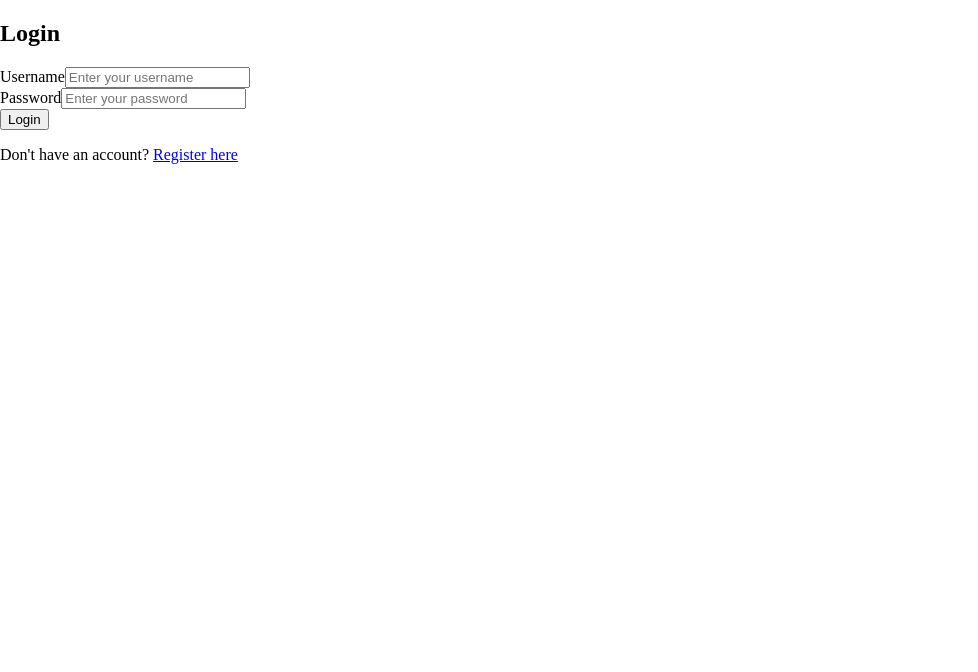
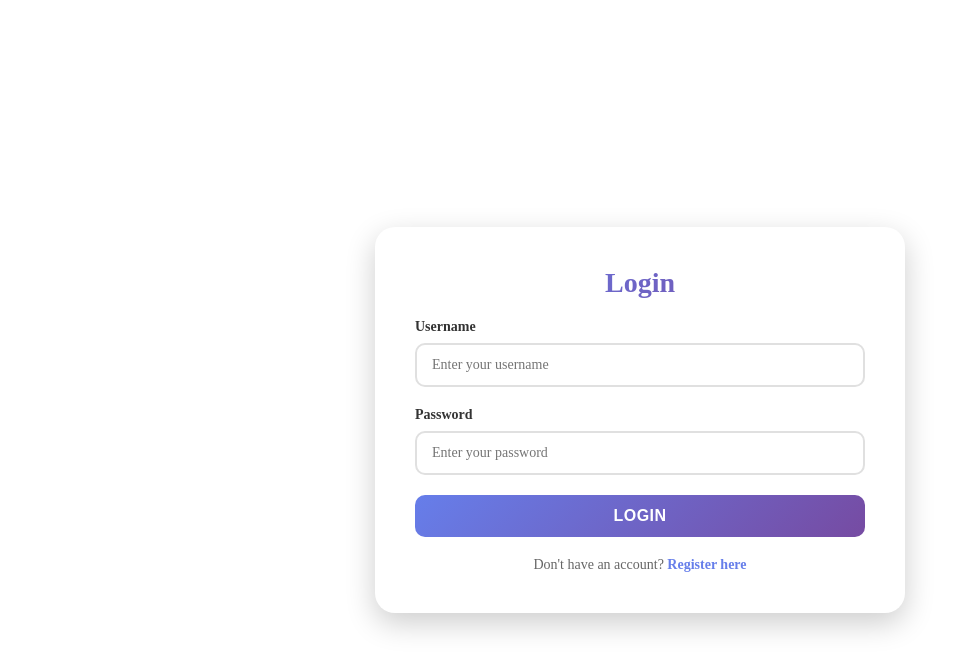
Before and after one commit to pvilaivanh/environmental-dashboard, a React (Vite) app: page / in a window 1280 px wide. Shown: the top 672 px of the page, without its empty margins (0-978 px from the left). Built offline with nearby package versions, Linux system fonts and the light colour scheme.

Commit message:
updated styling for login and register page

```diff
--- a/src/pages/Pages.css
+++ b/src/pages/Pages.css
@@ -198,6 +198,172 @@
   margin-top: 20px;
 }
 
+/* Login & Register Form Styles */
+.auth-container {
+  display: flex;
+  justify-content: center;
+  align-items: center;
+  min-height: 100vh;
+  padding: 20px;
+  background: white;
+}
+
+.dark-mode .auth-container {
+  background: #333;
+}
+
+.auth-form {
+  background: white;
+  border-radius: 20px;
+  padding: 40px;
+  box-shadow: 0 10px 30px rgba(0, 0, 0, 0.2);
+  width: 100%;
+  max-width: 450px;
+  display: flex;
+  flex-direction: column;
+  gap: 20px;
+}
+
+.dark-mode .auth-form {
+  background: #2a2a2a;
+  box-shadow: 0 10px 30px rgba(0, 0, 0, 0.5);
+  color: white;
+}
+
+.auth-form h2 {
+  text-align: center;
+  font-size: 28px;
+  margin: 0;
+  background: linear-gradient(135deg, #667eea, #764ba2);
+  -webkit-background-clip: text;
+  -webkit-text-fill-color: transparent;
+  background-clip: text;
+}
+
+.dark-mode .auth-form h2 {
+  -webkit-text-fill-color: unset;
+  color: white;
+  background: none;
+}
+
+.form-group {
+  display: flex;
+  flex-direction: column;
+  gap: 8px;
+}
+
+.form-group label {
+  font-weight: 600;
+  font-size: 14px;
+  color: #333;
+}
+
+.dark-mode .form-group label {
+  color: #ddd;
+}
+
+.auth-form input {
+  padding: 12px 15px;
+  border: 2px solid #e0e0e0;
+  border-radius: 10px;
+  font-size: 14px;
+  transition: all 0.3s ease;
+  background: white;
+  color: black;
+  font-family: inherit;
+}
+
+.dark-mode .auth-form input {
+  background: #3a3a3a;
+  color: white;
+  border-color: #555;
+}
+
+.auth-form input:focus {
+  outline: none;
+  border-color: #667eea;
+  box-shadow: 0 0 8px rgba(102, 126, 234, 0.3);
+}
+
+.dark-mode .auth-form input:focus {
+  border-color: #764ba2;
+  box-shadow: 0 0 8px rgba(118, 75, 162, 0.3);
+}
+
+.auth-form button {
+  padding: 12px;
+  background: linear-gradient(135deg, #667eea, #764ba2);
+  color: white;
+  border: none;
+  border-radius: 10px;
+  font-size: 16px;
+  font-weight: 600;
+  cursor: pointer;
+  transition: all 0.3s ease;
+  text-transform: uppercase;
+  letter-spacing: 0.5px;
+}
+
+.auth-form button:hover {
+  transform: translateY(-2px);
+  box-shadow: 0 8px 20px rgba(102, 126, 234, 0.3);
+}
+
+.auth-form button:active {
+  transform: translateY(0);
+}
+
+.auth-form p {
+  text-align: center;
+  margin: 0;
+  font-size: 14px;
+  color: #666;
+}
+
+.dark-mode .auth-form p {
+  color: #aaa;
+}
+
+.auth-form a {
+  color: #667eea;
+  text-decoration: none;
+  font-weight: 600;
+  transition: color 0.3s ease;
+}
+
+.dark-mode .auth-form a {
+  color: #9fb0ff;
+}
+
+.auth-form a:hover {
+  color: #764ba2;
+  text-decoration: underline;
+}
+
+.dark-mode .auth-form a:hover {
+  color: #c4b0ff;
+}
+
+.form-divider {
+  display: flex;
+  align-items: center;
+  gap: 10px;
+  margin: 10px 0;
+  color: #999;
+}
+
+.dark-mode .form-divider {
+  color: #666;
+}
+
+.form-divider::before,
+.form-divider::after {
+  content: "";
+  flex: 1;
+  height: 1px;
+  background: currentColor;
+}
+
 .value {
   font-size: 40px;
 }
```
